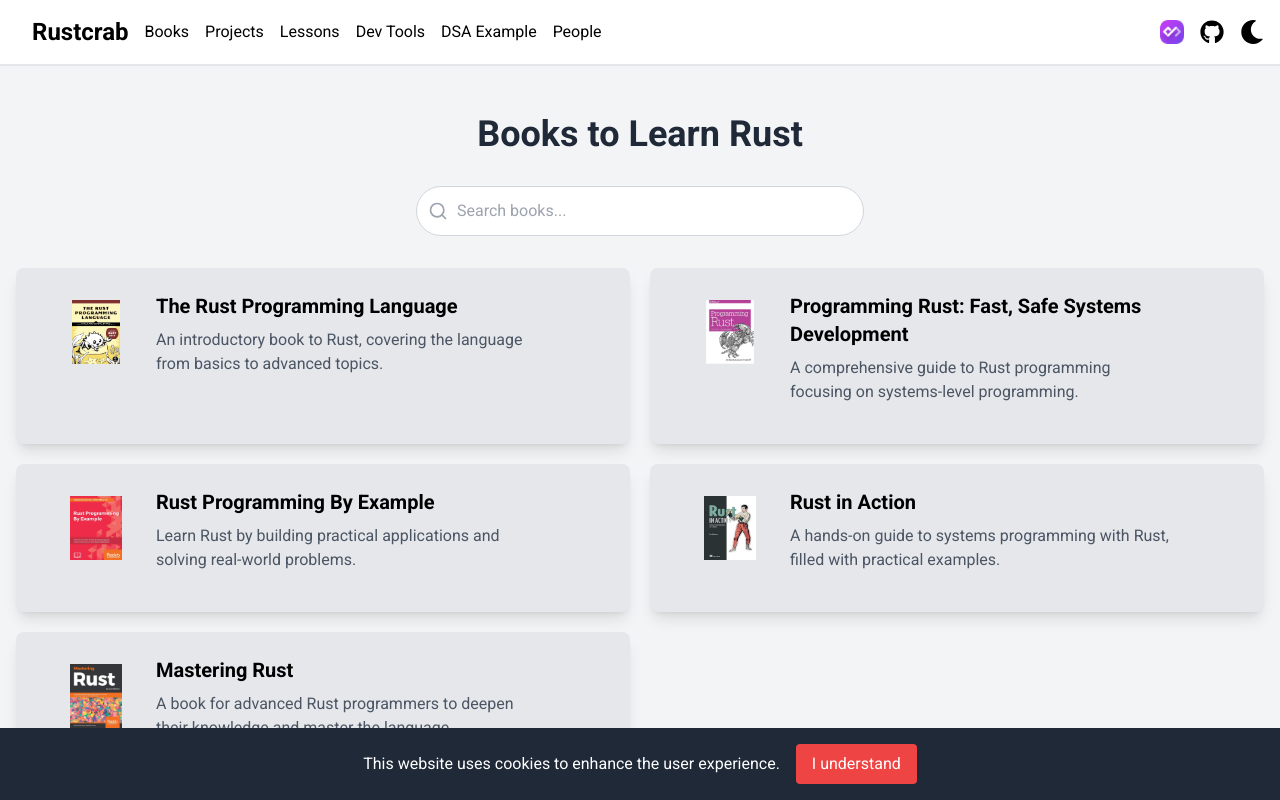
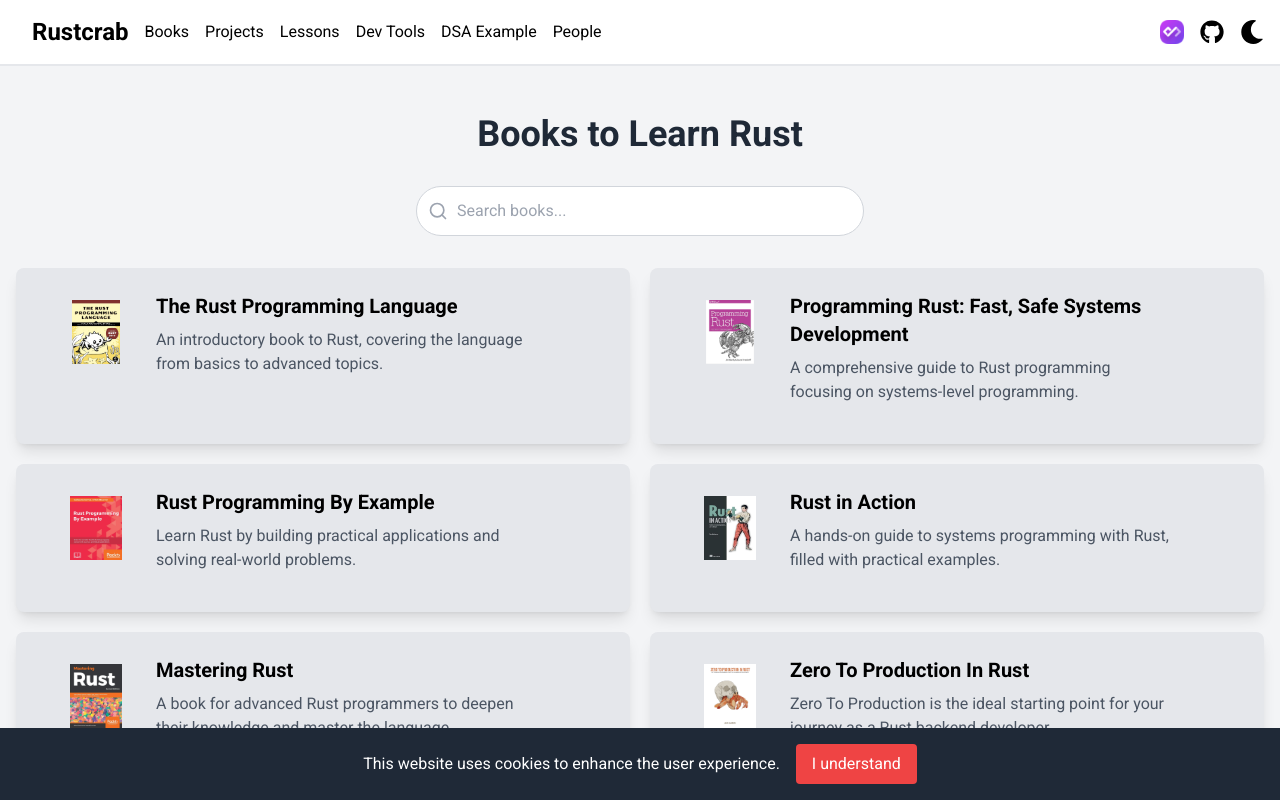
Before and after one commit to Winterhub-1990/rustcrab, a Next.js app: page /books in a window 1280 px wide. Shown: the top 800 px of the page. Built offline with nearby package versions, Linux system fonts and the light colour scheme; no server answers.

Commit message:
added book

```diff
--- a/src/data/books.ts
+++ b/src/data/books.ts
@@ -47,4 +47,12 @@ export const books: Array<Books> = [
     cover: "/covers/rust_book_05.jpg",
     link: "https://www.packtpub.com/product/mastering-rust/9781788993050",
   },
+  {
+    title: "Zero To Production In Rust",
+    author: "Luca Palmieri",
+    description:
+      "Zero To Production is the ideal starting point for your journey as a Rust backend developer.",
+    cover: "/covers/rust_book_06.jpg",
+    link: "https://www.zero2prod.com/",
+  },
 ];
```
Also changed, not shown: public/covers/rust_book_06.jpg (added).
